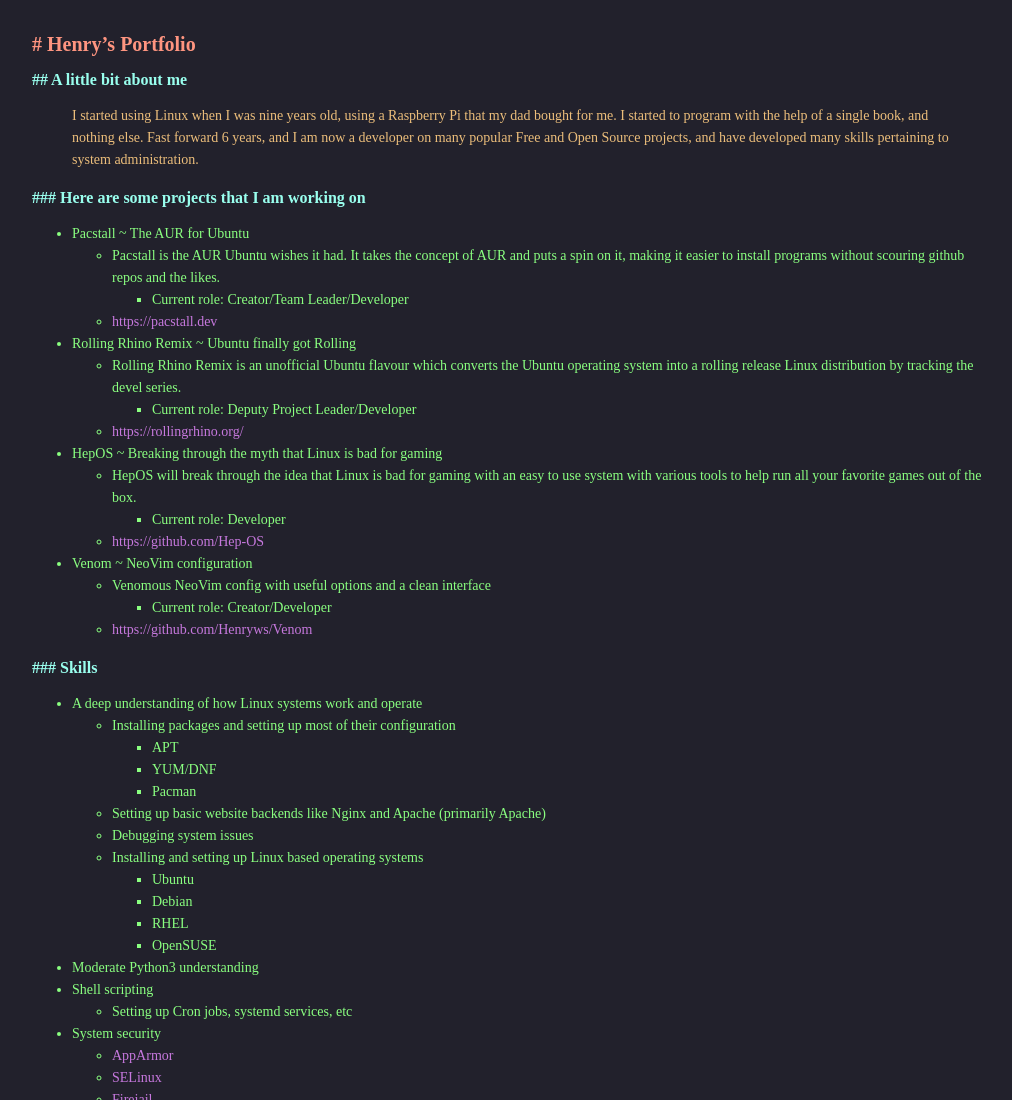
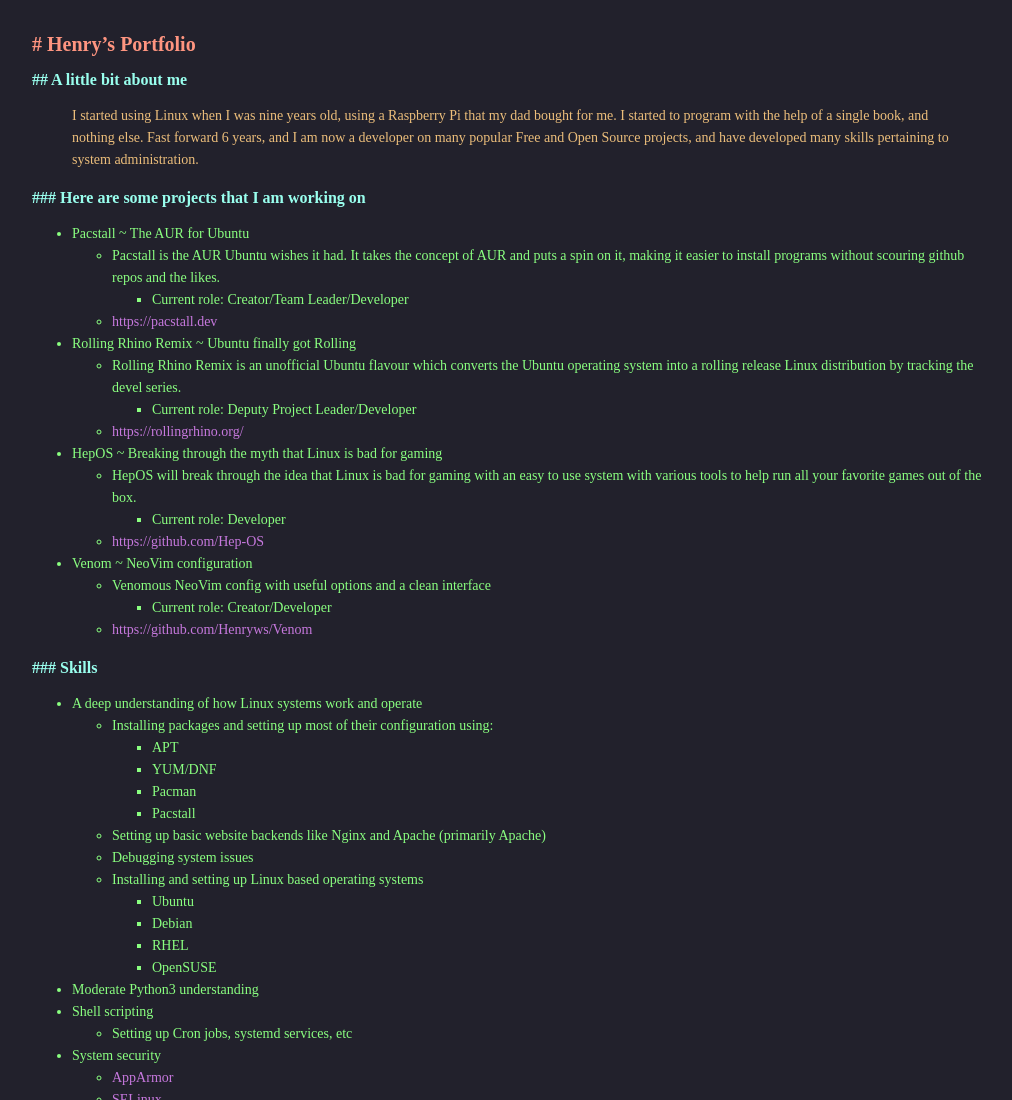
Before and after one commit to Elsie19/portfolio, a plain HTML site: page port.html in a window 1280 px wide. Shown: the top 1100 px of the page, without its empty margins (128-1140 px from the left). Drawn offline with Linux system fonts and the light colour scheme; a web font is replaced by a local one.

Commit message:
feat: add pacstall to skill section

```diff
--- a/port.html
+++ b/port.html
@@ -60,11 +60,12 @@
 <ul>
 <li>A deep understanding of how Linux systems work and operate
 <ul>
-<li>Installing packages and setting up most of their configuration
+<li>Installing packages and setting up most of their configuration using:
 <ul>
 <li>APT</li>
 <li>YUM/DNF</li>
 <li>Pacman</li>
+<li>Pacstall</li>
 </ul></li>
 <li>Setting up basic website backends like Nginx and Apache (primarily Apache)</li>
 <li>Debugging system issues</li>
```
Also changed, not shown: 1 other file.
